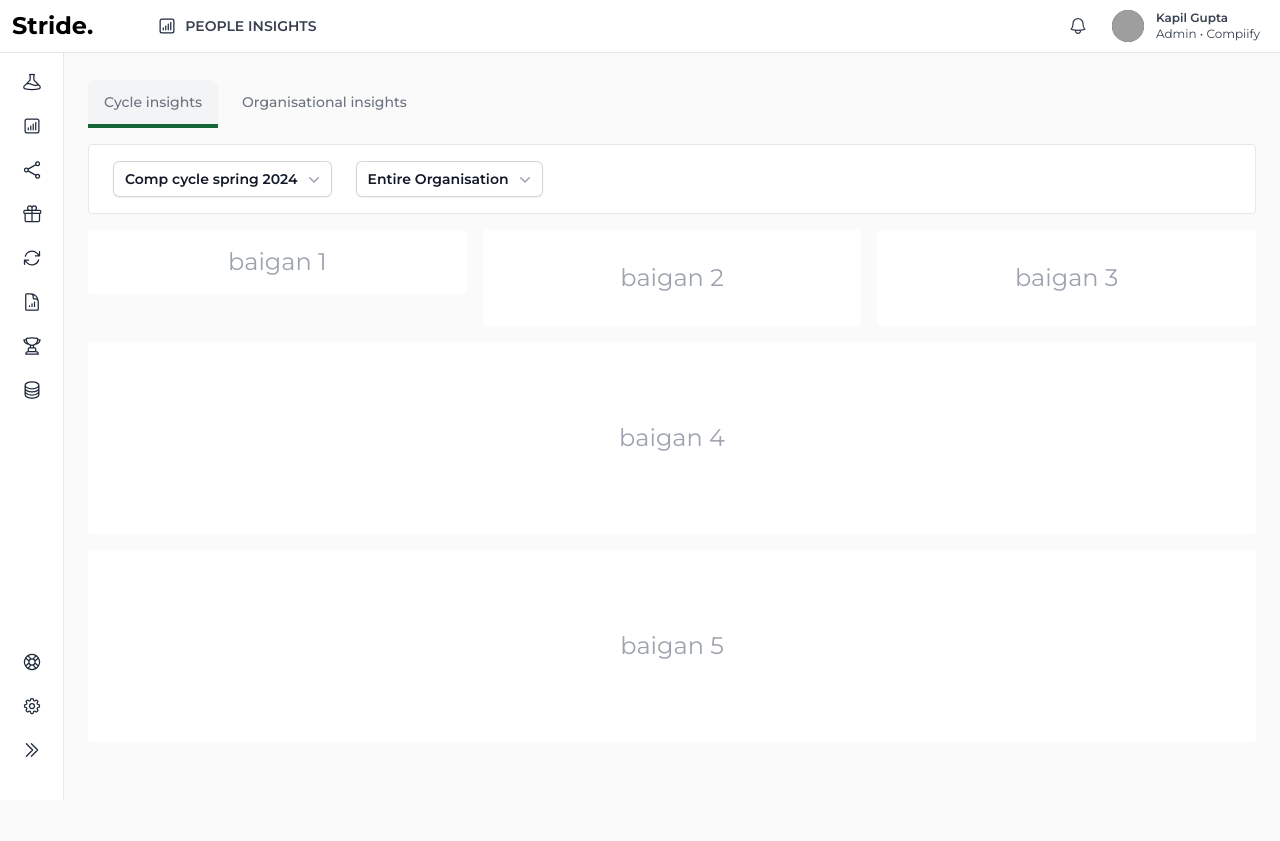
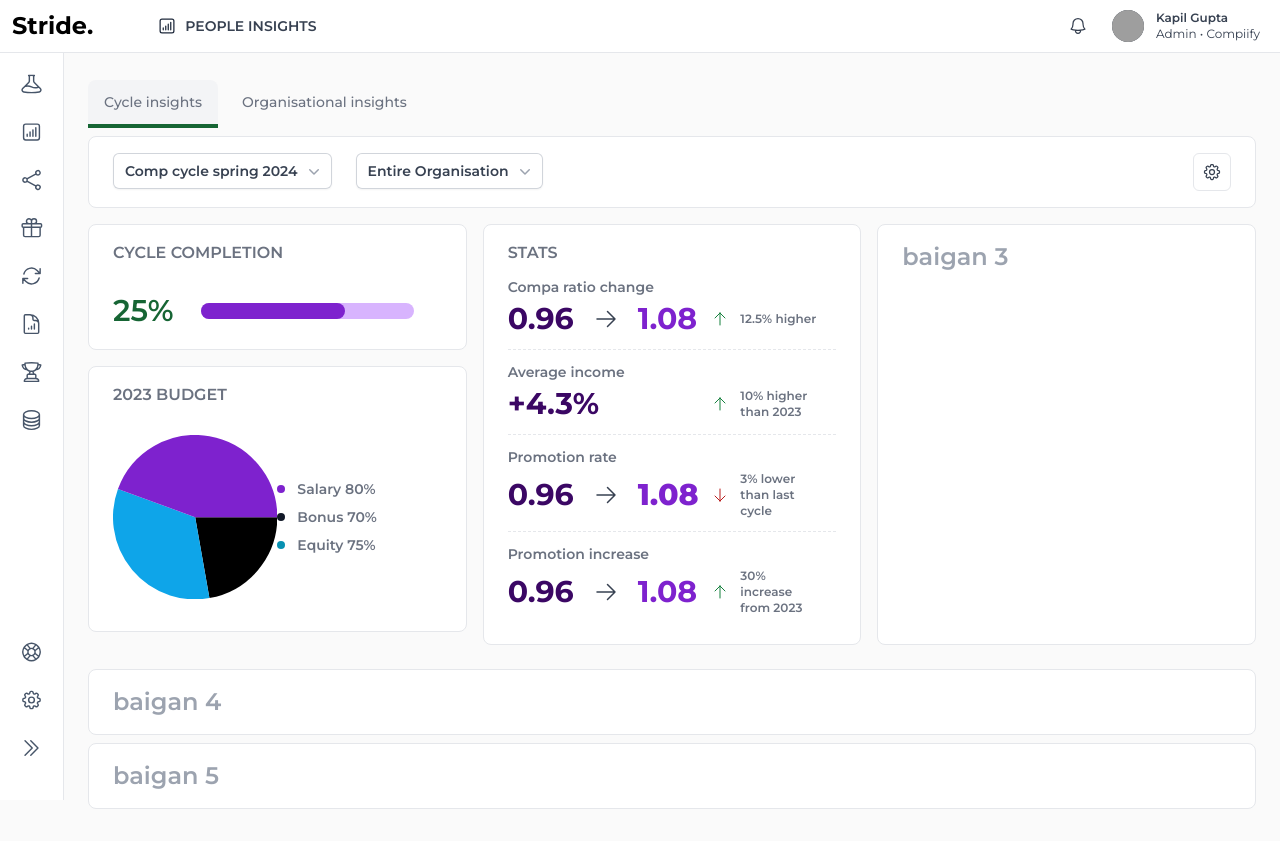
Before and after one commit to paanSinghCoder/comp-dashboard, a Next.js app: page / in a window 1280 px wide. Before the commit the page ends 800 px from the top, so only its background shows below. Built offline with nearby package versions, Linux system fonts and the light colour scheme; grey boxes are pictures that could not be loaded.

Commit message:
feat(app): Add chart and mid section

```diff
--- /dev/null
+++ b/app/components/Card/Card.types.ts
@@ -0,0 +1,4 @@
+export interface CardPropsType {
+  title?: string;
+  children: React.ReactNode;
+}
--- /dev/null
+++ b/app/components/Card/index.tsx
@@ -0,0 +1,11 @@
+import React from "react";
+import { CardPropsType } from "./Card.types";
+
+const Card = ({ title = "", children }: CardPropsType) => (
+  <div className="rounded-lg border bg-white text-gray-500 font-semibold py-4 px-6 my-2">
+    <span>{title}</span>
+    {children}
+  </div>
+);
+
+export default Card;
--- a/app/components/Dropdowns/CompCycle.tsx
+++ b/app/components/Dropdowns/CompCycle.tsx
@@ -13,7 +13,7 @@ const CompCycleDropdown = () => {
   return (
     <Menu as="div" className="relative inline-block text-left">
       <div>
-        <Menu.Button className="inline-flex w-full justify-center gap-x-1.5 rounded-md bg-white px-3 py-2 text-sm font-semibold text-gray-900 shadow-sm ring-1 ring-inset ring-gray-300 hover:bg-gray-50">
+        <Menu.Button className="inline-flex w-full justify-center gap-x-1.5 rounded-md bg-white px-3 py-2 text-sm font-semibold text-gray-700 shadow-sm ring-1 ring-inset ring-gray-300 hover:bg-gray-50">
           Comp cycle spring 2024
           <ChevronDownIcon
             className="-mr-1 h-5 w-5 text-gray-400"
@@ -38,7 +38,7 @@ const CompCycleDropdown = () => {
                 <Link
                   href="#"
                   className={classNames(
-                    active ? "bg-gray-100 text-gray-900" : "text-gray-700",
+                    active ? "bg-gray-100 text-gray-700" : "text-gray-700",
                     "block px-4 py-2 text-sm"
                   )}
                 >
--- a/app/components/Dropdowns/EntireOrganisation.tsx
+++ b/app/components/Dropdowns/EntireOrganisation.tsx
@@ -13,7 +13,7 @@ const EntireOrganisation = () => {
   return (
     <Menu as="div" className="relative inline-block text-left">
       <div>
-        <Menu.Button className="inline-flex w-full justify-center gap-x-1.5 rounded-md bg-white px-3 py-2 text-sm font-semibold text-gray-900 shadow-sm ring-1 ring-inset ring-gray-300 hover:bg-gray-50">
+        <Menu.Button className="inline-flex w-full justify-center gap-x-1.5 rounded-md bg-white px-3 py-2 text-sm font-semibold text-gray-700 shadow-sm ring-1 ring-inset ring-gray-300 hover:bg-gray-50">
           Entire Organisation
           <ChevronDownIcon
             className="-mr-1 h-5 w-5 text-gray-400"
@@ -38,7 +38,7 @@ const EntireOrganisation = () => {
                 <Link
                   href="#"
                   className={classNames(
-                    active ? "bg-gray-100 text-gray-900" : "text-gray-700",
+                    active ? "bg-gray-100 text-gray-700" : "text-gray-700",
                     "block px-4 py-2 text-sm"
                   )}
                 >
--- a/app/components/Navbar/index.tsx
+++ b/app/components/Navbar/index.tsx
@@ -1,4 +1,4 @@
-import { BellIcon, ChartBarSquareIcon } from "@heroicons/react/24/outline";
+import { BellIcon } from "@heroicons/react/24/outline";
 import Link from "next/link";
 import { NavbarPropsType, NavbarItemType } from "./Navbar.types";
 
--- a/app/page.tsx
+++ b/app/page.tsx
@@ -1,11 +1,20 @@
+"use client";
+import Card from "@components/Card";
 import CompCycleDropdown from "@components/Dropdowns/CompCycle";
 import EntireOrganisation from "@components/Dropdowns/EntireOrganisation";
 import Navbar from "@components/Navbar";
 import SidePanel from "@components/SidePanel";
 import Tabs from "@components/Tabs";
 import { NavbarItemsData } from "@data/navbar";
+import { PieChart } from "react-minimal-pie-chart";
 
 import { sidePanelBottomData, sidePanelTopData } from "@data/sidePanel";
+import {
+  ArrowRightIcon,
+  Cog8ToothIcon,
+  ArrowUpIcon,
+  ArrowDownIcon,
+} from "@heroicons/react/24/outline";
 
 export default function Home() {
   return (
@@ -24,26 +33,150 @@ export default function Home() {
       <div className="p-2 sm:ml-16">
         <div className="p-4 rounded-lg mt-14">
           <Tabs />
-          <div className="flex items-start gap-6 justify-start py-4 px-6 mb-4 rounded border mt-4 bg-white">
-            <CompCycleDropdown /> <EntireOrganisation />
+          <Card>
+            <div className="flex items-start justify-between">
+              <div className="flex justify-center items-center gap-6">
+                <CompCycleDropdown /> <EntireOrganisation />
+              </div>
+              <div className="hover:bg-gray-100 p-2 rounded-md border">
+                <Cog8ToothIcon className="h-5 w-5 text-gray-700 cursor-pointer " />
+              </div>
+            </div>
+          </Card>
+
+          <div className="grid grid-cols-3 gap-4 mb-4">
+            <div className="flex flex-col">
+              <Card title="CYCLE COMPLETION">
+                <div className="flex justify-between items-center py-4 w-full h-full">
+                  <span className="font-semibold text-3xl text-green-800">
+                    25%
+                  </span>
+                  <div className="mx-7 h-4 w-full bg-purple-300 rounded-full">
+                    <div className="h-full bg-purple-700 w-36 rounded-full"></div>
+                  </div>
+                </div>
+              </Card>
+
+              <Card title="2023 BUDGET">
+                <div className="flex justify-around items-center py-4 w-full mt-3">
+                  <div className="w-44">
+                    <PieChart
+                      data={[
+                        { title: "One", value: 10, color: "#000" },
+                        { title: "Two", value: 15, color: "#0ea5e9" },
+                        { title: "Three", value: 20, color: "#7e22ce" },
+                      ]}
+                    />
+                  </div>
+                  <div className="w-44">
+                    <ul className="flex flex-col gap-2 text-sm">
+                      <li className="flex items-center gap-3">
+                        <div className="w-2 h-2 rounded-full bg-purple-700"></div>
+                        Salary 80%
+                      </li>
+                      <li className="flex items-center gap-3">
+                        <div className="w-2 h-2 rounded-full bg-gray-900"></div>
+                        Bonus 70%
+                      </li>
+                      <li className="flex items-center gap-3">
+                        <div className="w-2 h-2 rounded-full bg-cyan-600"></div>
+                        Equity 75%
+                      </li>
+                    </ul>
+                  </div>
+                </div>
+              </Card>
+            </div>
+
+            <Card title="STATS">
+              <div className="py-3 border-b border-dashed">
+                <h2 className="text-sm">Compa ratio change</h2>
+                <div className="flex justify-between items-center pt-1">
+                  <div className="flex items-center justify-center gap-5">
+                    <span className="text-3xl flex font-bold text-purple-950">
+                      0.96
+                    </span>{" "}
+                    <ArrowRightIcon className="w-6 h-6 text-gray-700" />{" "}
+                    <span className="text-3xl flex font-bold text-purple-700">
+                      1.08
+                    </span>
+                  </div>
+                  <div className="flex gap-3 pr-4 items-center justify-center">
+                    <ArrowUpIcon className="w-4 h-4 text-green-700" />
+                    <span className="text-xs text-wrap w-20">12.5% higher</span>
+                  </div>
+                </div>
+              </div>
+
+              <div className="py-3 border-b border-dashed">
+                <h2 className="text-sm">Average income</h2>
+                <div className="flex justify-between items-center pt-1">
+                  <div className="flex items-center justify-center gap-5">
+                    <span className="text-3xl flex font-bold text-purple-950">
+                      +4.3%
+                    </span>{" "}
+                  </div>
+                  <div className="flex gap-3 pr-4 items-center justify-center">
+                    <ArrowUpIcon className="w-4 h-4 text-green-700" />
+                    <span className="text-xs text-wrap w-20">
+                      10% higher than 2023
+                    </span>
+                  </div>
+                </div>
+              </div>
+
+              <div className="py-3 border-b border-dashed">
+                <h2 className="text-sm">Promotion rate</h2>
+                <div className="flex justify-between items-center pt-1">
+                  <div className="flex items-center justify-center gap-5">
+                    <span className="text-3xl flex font-bold text-purple-950">
+                      0.96
+                    </span>{" "}
+                    <ArrowRightIcon className="w-6 h-6 text-gray-700" />{" "}
+                    <span className="text-3xl flex font-extrabold text-purple-700">
+                      1.08
+                    </span>
+                  </div>
+                  <div className="flex gap-3 pr-4 items-center justify-center">
+                    <ArrowDownIcon className="w-4 h-4 text-red-700" />
+                    <span className="text-xs text-wrap w-20">
+                      3% lower than last cycle
+                    </span>
+                  </div>
+                </div>
+              </div>
+
+              <div className="py-3">
+                <h2 className="text-sm">Promotion increase</h2>
+                <div className="flex justify-between items-center pt-1">
+                  <div className="flex items-center justify-center gap-5">
+                    <span className="text-3xl flex font-bold text-purple-950">
+                      0.96
+                    </span>{" "}
+                    <ArrowRightIcon className="w-6 h-6 text-gray-700" />{" "}
+                    <span className="text-3xl flex font-bold text-purple-700">
+                      1.08
+                    </span>
+                  </div>
+                  <div className="flex gap-3 pr-4 items-center justify-center">
+                    <ArrowUpIcon className="w-4 h-4 text-green-700" />
+                    <span className="text-xs text-wrap w-20">
+                      30% increase from 2023
+                    </span>
+                  </div>
+                </div>
+              </div>
+            </Card>
+            <Card>
+              <p className="text-2xl text-gray-400">baigan 3</p>
+            </Card>
           </div>
-          <div className="grid grid-cols-3 gap-4 mb-4">
-            <div className="flex items-center justify-center h-16 rounded bg-white">
-              <p className="text-2xl text-gray-400">baigan 1</p>
-            </div>
-            <div className="flex items-center justify-center h-24 rounded bg-white">
-              <p className="text-2xl text-gray-400">baigan 2</p>
-            </div>
-            <div className="flex items-center justify-center h-24 rounded bg-white">
-              <p className="text-2xl text-gray-400">baigan 3</p>
-            </div>
-          </div>
-          <div className="flex items-center justify-center h-48 mb-4 rounded bg-white">
+          <Card>
             <p className="text-2xl text-gray-400">baigan 4</p>
-          </div>
-          <div className="flex items-center justify-center h-48 mb-4 rounded bg-white">
+          </Card>
+          <Card>
             <p className="text-2xl text-gray-400">baigan 5</p>
-          </div>
+          </Card>
         </div>
       </div>
     </>
--- a/app/utils/data/sidePanel.tsx
+++ b/app/utils/data/sidePanel.tsx
@@ -15,42 +15,42 @@ import {
 export const sidePanelTopData = [
   {
     id: 1,
-    icon: <BeakerIcon className="h-5 w-5 text-slate-800" />,
+    icon: <BeakerIcon className="h-6 w-6 text-slate-600" />,
     url: "#",
   },
   {
     id: 2,
-    icon: <ChartBarSquareIcon className="h-5 w-5 text-slate-800" />,
+    icon: <ChartBarSquareIcon className="h-6 w-6 text-slate-600" />,
     url: "#",
   },
   {
     id: 3,
-    icon: <ShareIcon className="h-5 w-5 text-slate-800" />,
+    icon: <ShareIcon className="h-6 w-6 text-slate-600" />,
     url: "#",
   },
   {
     id: 4,
-    icon: <GiftIcon className="h-5 w-5 text-slate-800" />,
+    icon: <GiftIcon className="h-6 w-6 text-slate-600" />,
     url: "#",
   },
   {
     id: 5,
-    icon: <ArrowPathIcon className="h-5 w-5 text-slate-800" />,
+    icon: <ArrowPathIcon className="h-6 w-6 text-slate-600" />,
     url: "#",
   },
   {
     id: 6,
-    icon: <DocumentChartBarIcon className="h-5 w-5 text-slate-800" />,
+    icon: <DocumentChartBarIcon className="h-6 w-6 text-slate-600" />,
     url: "#",
   },
   {
     id: 7,
-    icon: <TrophyIcon className="h-5 w-5 text-slate-800" />,
+    icon: <TrophyIcon className="h-6 w-6 text-slate-600" />,
     url: "#",
   },
   {
     id: 8,
-    icon: <CircleStackIcon className="h-5 w-5 text-slate-800" />,
+    icon: <CircleStackIcon className="h-6 w-6 text-slate-600" />,
     url: "#",
   },
 ];
@@ -58,17 +58,17 @@ export const sidePanelTopData = [
 export const sidePanelBottomData = [
   {
     id: 1,
-    icon: <LifebuoyIcon className="h-5 w-5 text-slate-800" />,
+    icon: <LifebuoyIcon className="h-6 w-6 text-slate-600" />,
     url: "#",
   },
   {
     id: 2,
-    icon: <Cog8ToothIcon className="h-5 w-5 text-slate-800" />,
+    icon: <Cog8ToothIcon className="h-6 w-6 text-slate-600" />,
     url: "#",
   },
   {
     id: 3,
-    icon: <ChevronDoubleRightIcon className="h-5 w-5 text-slate-800" />,
+    icon: <ChevronDoubleRightIcon className="h-6 w-6 text-slate-600" />,
     url: "#",
   },
 ];
--- a/package.json
+++ b/package.json
@@ -13,7 +13,8 @@
     "@heroicons/react": "^2.1.3",
     "next": "14.1.4",
     "react": "^18",
-    "react-dom": "^18"
+    "react-dom": "^18",
+    "react-minimal-pie-chart": "^8.4.0"
   },
   "devDependencies": {
     "@types/node": "^20",
```
Also changed, not shown: 1 other file (tests, documents, lock files or other folders).
